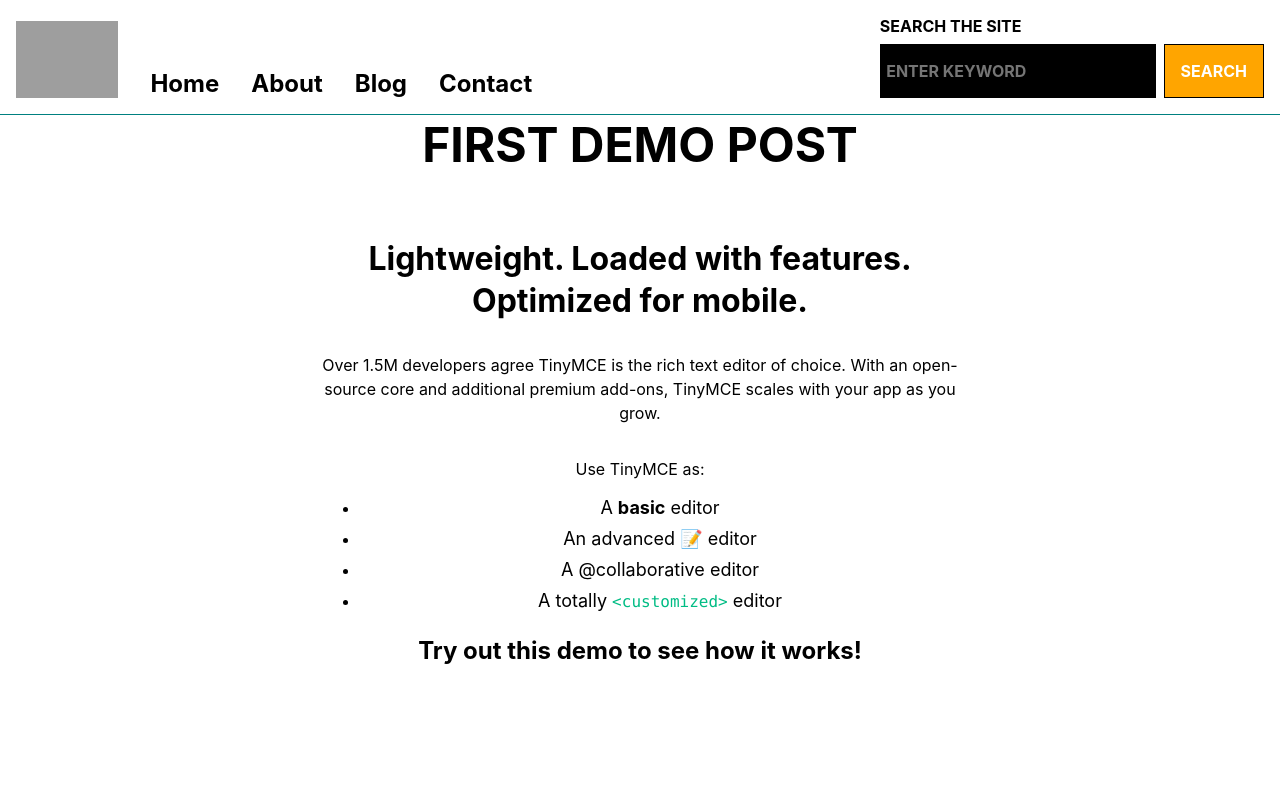
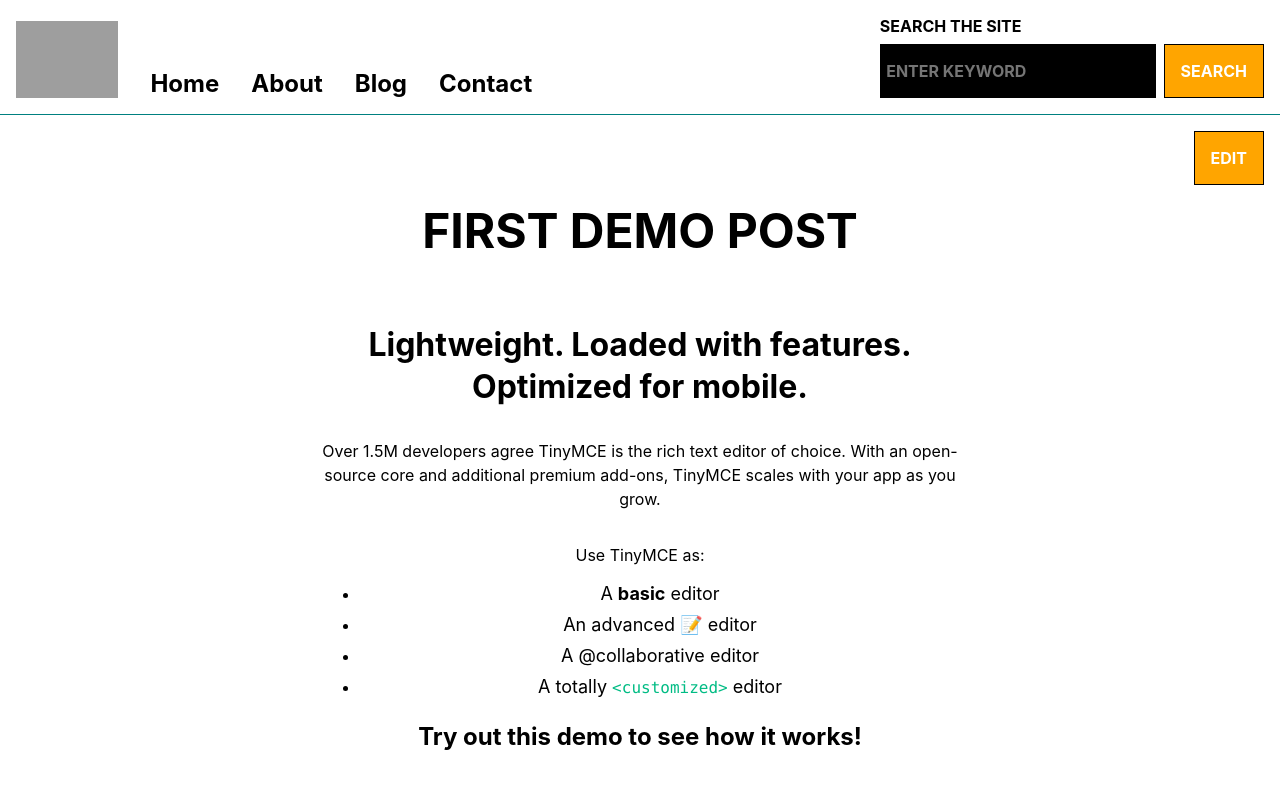
Before and after one commit to KenyStev/simple-blog-cms, a React (Create React App) app: page /blog in a window 1280 px wide. Both pictures are taken after a click on the element "First Demo Post". Shown: the top 788 px of the page. Built offline with nearby package versions, Linux system fonts and the light colour scheme; grey boxes are pictures that could not be loaded.

Commit message:
Add actions to edit and creat new

```diff
--- /dev/null
+++ b/src/components/organisms/BlogSettings.js
@@ -0,0 +1,19 @@
+import styled from "styled-components";
+import { Button } from "../atoms/Button";
+import { useNavigate } from "react-router-dom";
+
+const FlexBox = styled.div`
+  padding: 0.5rem 0;
+  display: flex;
+  justify-content: end;
+`;
+
+export const BlogSettings = ({ text, href, ...props }) => {
+  const navigate = useNavigate();
+
+  return (
+    <FlexBox {...props}>
+      <Button onClick={() => navigate(href)}>{text}</Button>
+    </FlexBox>
+  );
+};
--- a/src/pages/Blog.js
+++ b/src/pages/Blog.js
@@ -3,6 +3,8 @@
 import { useBlogPostStorage } from "../hooks/useLocalstorageState";
 import { Stack } from "../templates/Stack";
 import { useNavigate } from "react-router-dom";
+import { Button } from "../components/atoms/Button";
+import { BlogSettings } from "../components/organisms/BlogSettings";
 
 const PreviewStyled = styled(Preview)`
   padding: 0.5rem 1.5rem;
@@ -21,6 +23,7 @@
 
   return (
     <Stack>
+      <BlogSettings text='Create New' href='/blog/new' />
       {blogPosts.map((post) => (
         <PreviewStyled
           key={post.id}
--- a/src/pages/BlogPost.js
+++ b/src/pages/BlogPost.js
@@ -3,9 +3,14 @@
 import { useBlogPostStorage } from "../hooks/useLocalstorageState";
 import styled from "styled-components";
 import { Text } from "../components/atoms/Text";
+import { BlogSettings } from "../components/organisms/BlogSettings";
 
 const Container = styled.div`
   text-align: center;
+`;
+
+const BlogSettingsPadding = styled(BlogSettings)`
+  padding: 1rem;
 `;
 
 export const BlogPost = () => {
@@ -15,6 +20,9 @@
 
   return post ? (
     <Container>
+      {post && (
+        <BlogSettingsPadding text='Edit' href={`/blog/${post.id}/edit`} />
+      )}
       <Label size='3rem' text={post.title} />
       <div dangerouslySetInnerHTML={{ __html: post.htmlContent }} />
     </Container>
--- a/src/pages/CreateEditPost.js
+++ b/src/pages/CreateEditPost.js
@@ -13,8 +13,14 @@
   const editPost = edit ? getBlogPostById(id) : { id: uuidv4() };
 
   useEffect(() => {
-    finished && navigate(`/blog/${editPost.id}`);
-  }, [finished, navigate, editPost.id]);
+    if (finished) {
+      if (edit) {
+        navigate(`/blog/${editPost.id}`);
+      } else {
+        navigate("/blog");
+      }
+    }
+  }, [finished, navigate, editPost.id, edit]);
 
   return (
     <div>
```
